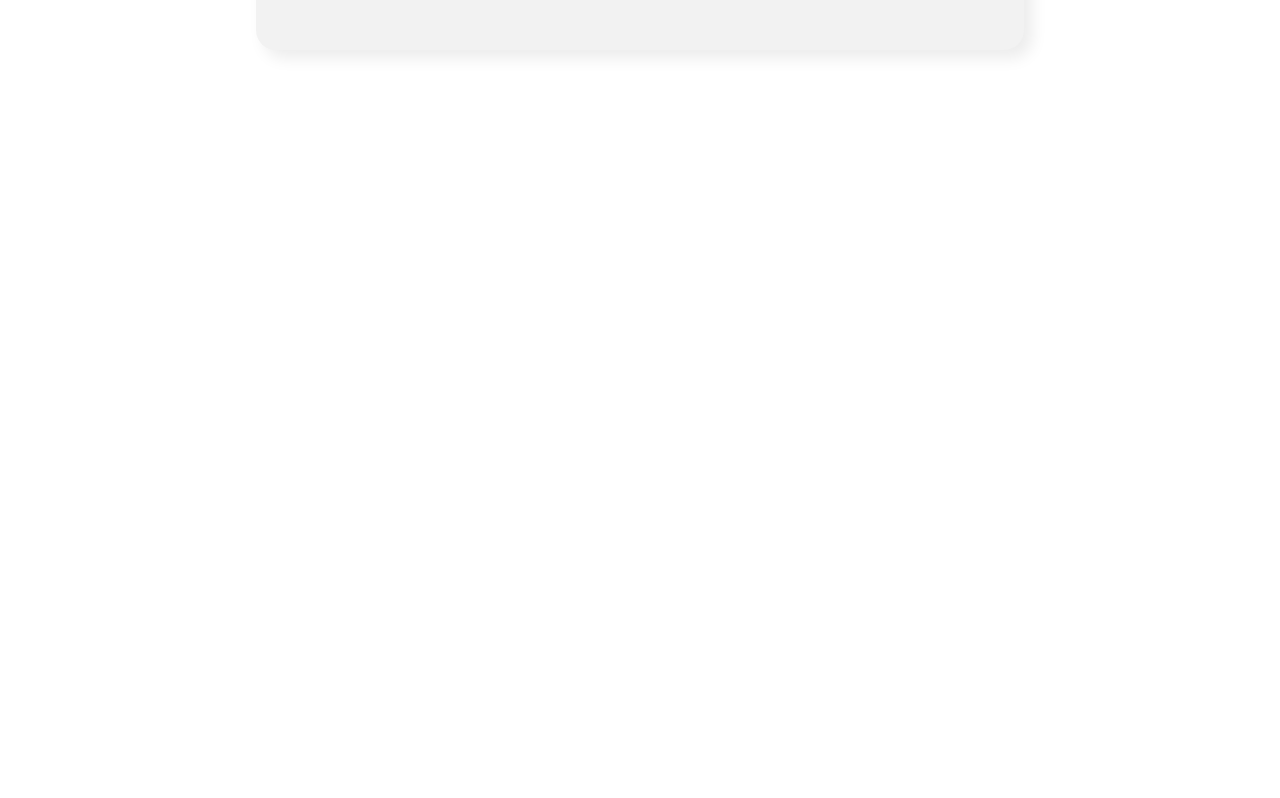
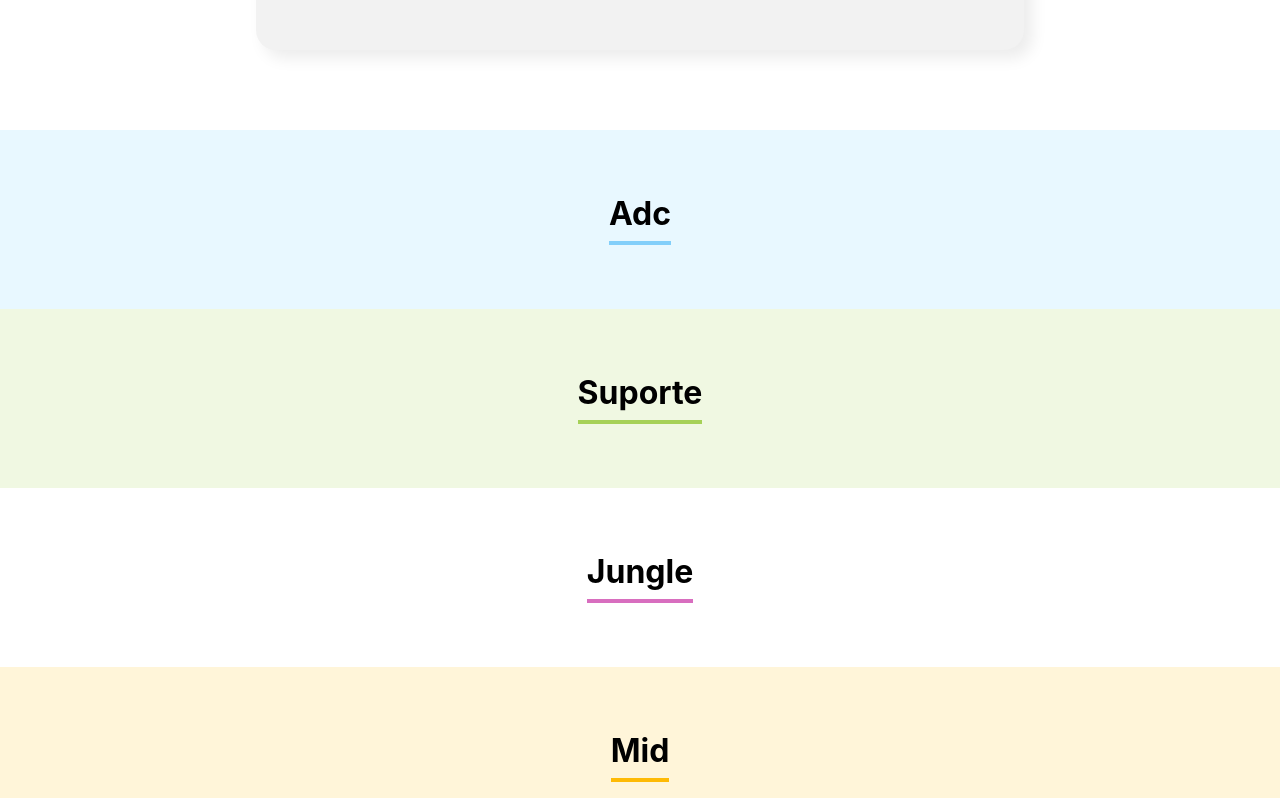
Before and after one commit to GustavoCosta29/ListPlayerLOL, a React (Create React App) app: page / in a window 1280 px wide. Shown: the part 1342-2140 px from the top of the page. Before the commit the page ends 1472 px from the top, so only its background shows below. Built offline with nearby package versions, Linux system fonts and the light colour scheme.

Commit message:
add campo de times para jogadores

```diff
--- a/src/App.js
+++ b/src/App.js
@@ -1,6 +1,7 @@
 import Banner from "./componentes/Banner";
 import Form from "./componentes/Form";
 import { useState } from "react";
+import Team from "./componentes/Team";
 
 function App() {
   const [registeredPlayers, setRegisteredPlayer] = useState([]);
@@ -10,10 +11,49 @@ function App() {
     console.log(player);
   };
 
+  const teams = [
+    {
+      name: "Adc",
+      colorPrimary: "#82CFFA",
+      colorSecondary: "#E8F8FF",
+    },
+    {
+      name: "Suporte",
+      colorPrimary: "#A6D157",
+      colorSecondary: "#F0F8E2",
+    },
+    {
+      name: "Jungle",
+      colorPrimary: "#D86EBF",
+      colorSecondary: "#FAE95F5",
+    },
+    {
+      name: "Mid",
+      colorPrimary: "#FEBA05",
+      colorSecondary: "#FFF5D9",
+    },
+    {
+      name: "Top",
+      colorPrimary: "#FF8A29",
+      colorSecondary: "#FFEEDF",
+    },
+  ];
+
   return (
     <div className="App">
       <Banner />
-      <Form registerPlayer={(player) => addRegisteredPlayer(player)} />
+      <Form
+        teams={teams.map((team) => team.name)}
+        registerPlayer={(player) => addRegisteredPlayer(player)}
+      />
+      {teams.map((team) => (
+        <Team
+          key={team.name}
+          name={team.name}
+          colorPrimary={team.colorPrimary}
+          colorSecondary={team.colorSecondary}
+        />
+      ))}
     </div>
   );
 }
--- a/src/componentes/Form/index.js
+++ b/src/componentes/Form/index.js
@@ -49,7 +49,7 @@ const Form = (props) => {
           handle={(lane) => setLane(lane)}
           required={true}
           label="Lane"
-          items={["Adc", "Top", "Jungle", "Suporte", "Mid"]}
+          items={props.teams}
         />
         <Button>Create Card</Button>
       </form>
--- /dev/null
+++ b/src/componentes/Team/Team.css
@@ -0,0 +1,12 @@
+.team {
+    text-align: center;
+    padding: 32px;
+
+}
+
+.team h3 {
+    font-size: 32px;
+    border-bottom: 4px solid;
+    display: inline-block;
+    padding-bottom: 8px;
+}
--- /dev/null
+++ b/src/componentes/Team/index.js
@@ -0,0 +1,11 @@
+import "./Team.css";
+
+const Team = (props) => {
+  return (
+    <section className="team" style={{ backgroundColor: props.colorSecondary }}>
+      <h3 style={{ borderColor: props.colorPrimary }}>{props.name}</h3>
+    </section>
+  );
+};
+
+export default Team;
```
